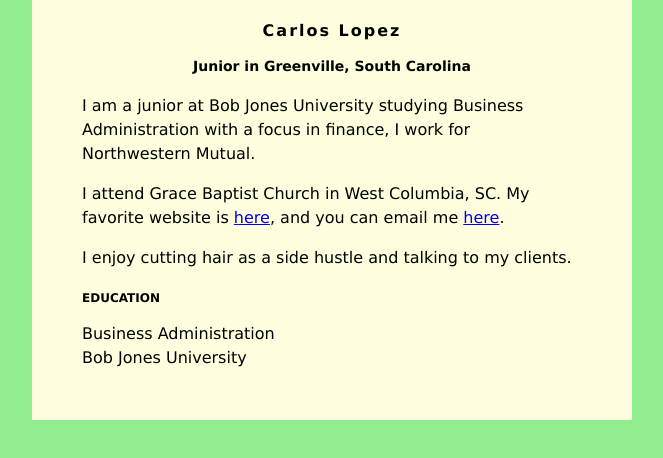
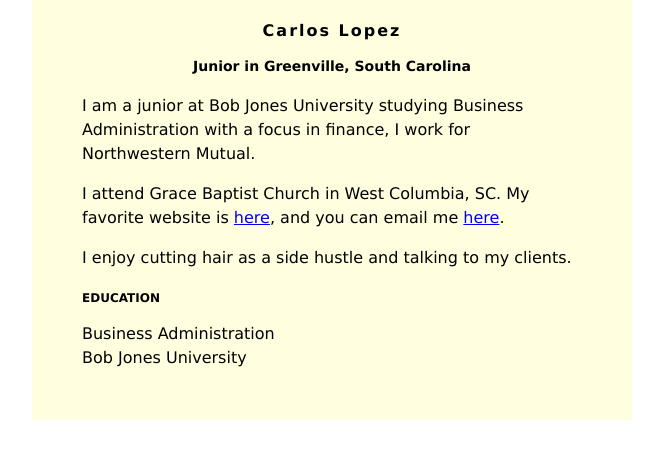
Before and after one commit to carlossllopez/carlossllopez.github.io, a plain HTML site: page index.html in a window 1280 px wide. Shown: the whole page, without its empty margins (308-971 px from the left). Drawn offline with Linux system fonts and the light colour scheme.

Commit message:
Update index.html

```diff
--- a/index.html
+++ b/index.html
@@ -2,7 +2,7 @@
 <head>
 <style>
 body {
-    background: lightgreen;
+    background: babyblue;
     font-family: Verdana;
 }
 #content {
```
